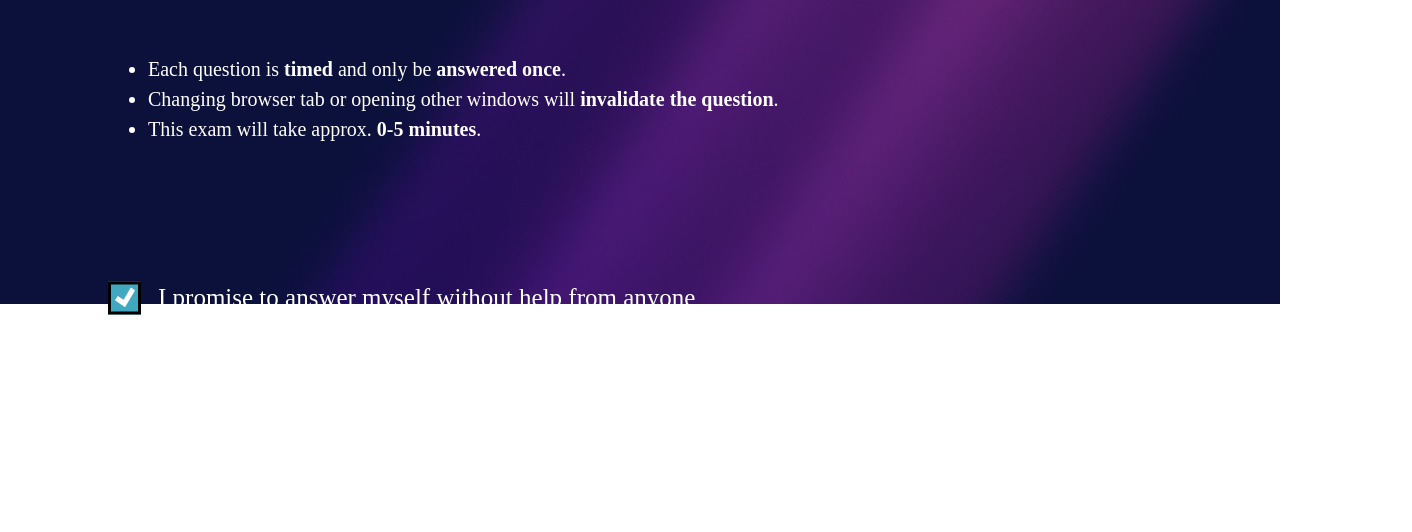
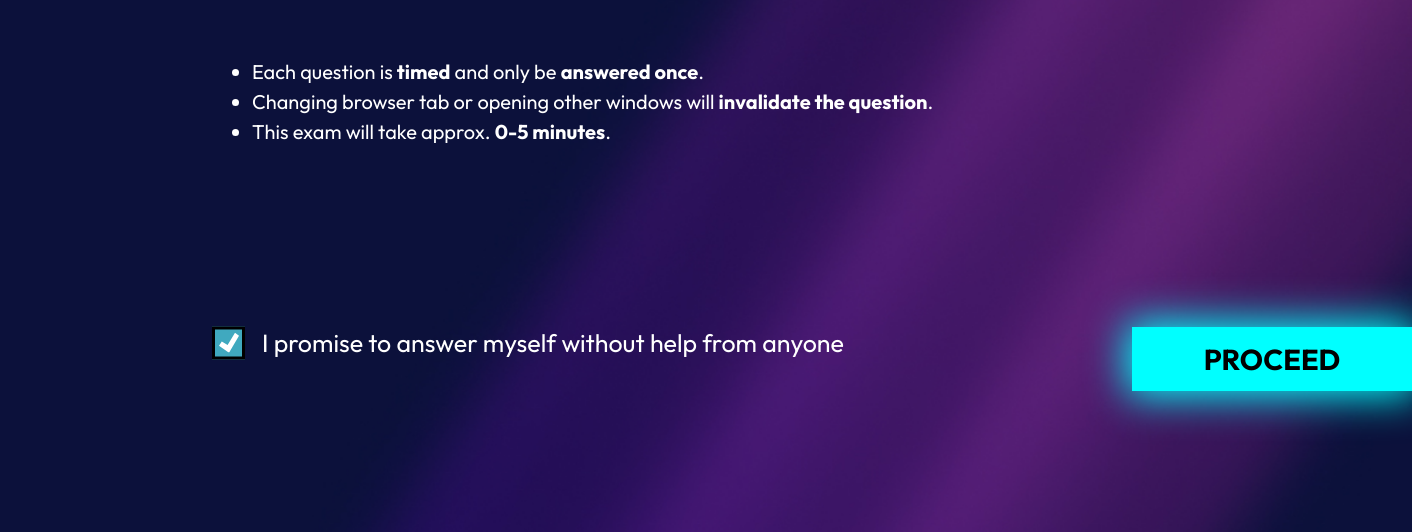
Before and after one commit to AlessioVulpinari/Group_6_Epicode, a plain HTML site: page welcomePage.html in a window 1280 px wide. Shown: the part 656-1188 px from the top of the page, 1412 px wide, since content can reach past the window. Before the commit the page ends 1101 px from the top, so only its background shows below. Drawn offline with Linux system fonts and the light colour scheme.

Commit message:
Inserimento button
Completamento della pagina Welcome

```diff
--- a/css/generalCss.css
+++ b/css/generalCss.css
@@ -1,5 +1,7 @@
+@import url('https://fonts.googleapis.com/css2?family=Outfit:wght@100..900&display=swap');
+
 * {
-  font-family: "Times New Roman", Times, serif;
+  font-family: "Outfit", sans-serif;
   color: white;
 }
 
--- a/style.css
+++ b/style.css
@@ -14,7 +14,7 @@ body {
   }
   .main-title h1 {
     font-size: 100px;
-    font-weight: 100;
+    font-weight: 300;
     line-height: 1;
   }
   h1 span {
@@ -42,6 +42,10 @@ body {
     padding: 100px 0;
     margin-right: 200px;
   }
+  .container {
+    width: 1200px;
+    padding: 20px 0;
+  }
   .cr-wrapper *,
   .cr-wrapper *::before,
   .cr-wrapper *::after {
@@ -59,7 +63,7 @@ body {
   }
 
   .cr-wrapper {
-    display: table;
+    display: inline-block;
     position: relative;
     padding-left: 50px;
     cursor: pointer;
--- a/welcomePage.html
+++ b/welcomePage.html
@@ -5,8 +5,9 @@
     <meta name="viewport" content="width=device-width, initial-scale=1.0" />
     <title>Welcome Page</title>
     <link rel="stylesheet" href="style.css" />
+    <link rel="stylesheet" href="css/generalCss.css" />
   </head>
-  <body>
+  <body class="marginLeft">
     <header>
       <img src="assets/img/epicode_logo.png" alt="Epicode Logo" />
     </header>
@@ -42,15 +43,26 @@
         <div class="container">
           <div class="checkbox-wrapper">
             <form>
-              <label class="cr-wrapper">
-                <input type="checkbox" checked="checked" />
-                <div class="cr-input"></div>
-                <span>I promise to answer myself without help from anyone</span>
-              </label>
+              <div class="container">
+                <label class="cr-wrapper">
+                  <input type="checkbox" checked="checked" />
+                  <div class="cr-input"></div>
+                  <span
+                    >I promise to answer myself without help from anyone</span
+                  >
+                </label>
+                <button
+                  class="btnBlueNeon bold"
+                  style="float: right; width: 280px"
+                >
+                  PROCEED
+                </button>
+              </div>
             </form>
           </div>
         </div>
       </section>
     </main>
+    <script src="scripts/WelcomePage.js"></script>
   </body>
 </html>
```
Also changed, not shown: scripts/WelcomePage.js (added).
